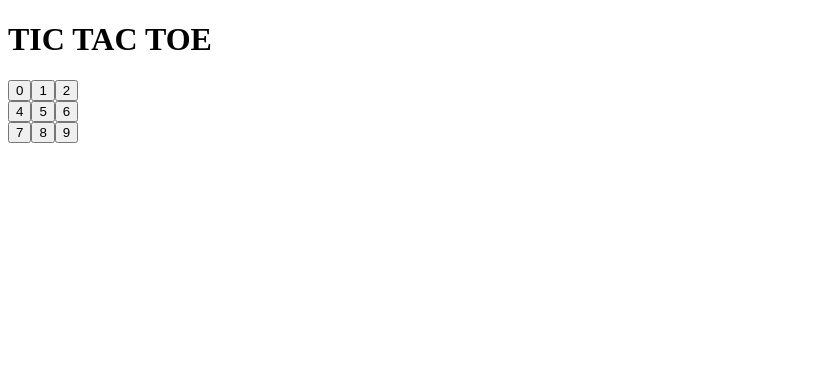
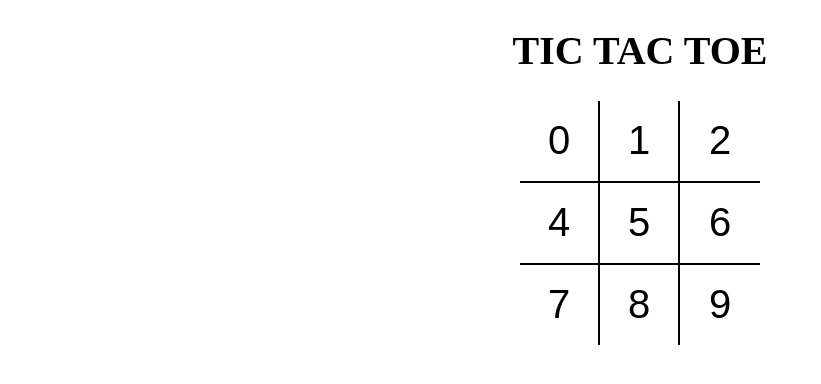
Before and after one commit to ineerajsharma/tic-tac-toe, a React (Vite) app: page / in a window 1280 px wide. Shown: the top 384 px of the page, without its empty margins (0-821 px from the left). Built offline with nearby package versions, Linux system fonts and the light colour scheme; the HTML template or start-up script is replaced by a standard one.

Commit message:
Added saas and styling

```diff
--- a/package.json
+++ b/package.json
@@ -25,6 +25,7 @@
     "eslint-plugin-react": "^7.27.1",
     "prettier": "^2.5.0",
     "rimraf": "^3.0.2",
+    "sass": "^1.43.5",
     "vite": "^2.6.7"
   },
   "babel": {
--- a/src/App.jsx
+++ b/src/App.jsx
@@ -1,20 +1,15 @@
 import React from 'react';
 import Board from './components/Board';
 
+import './styles/root.scss';
+
 const App = () => {
   return (
-    <div>
+    <div className="app">
       <h1>TIC TAC TOE</h1>
-      <Board/>
+      <Board />
     </div>
   );
 };
 
 export default App;
-
-// "@babel/eslint-parser": "^7.16.3",
-
-// "parser": "@babel/eslint-parser",
-// "parserOptions": {
-//   "requireConfigFile": false
-// }
--- a/src/components/Board.jsx
+++ b/src/components/Board.jsx
@@ -3,22 +3,22 @@
 
 const Board = () => {
   return (
-    <div>
-      <div>
-        <Square value = {0}/>
-        <Square value = {1}/>
-        <Square value = {2}/>
+    <div className="board">
+      <div className="board-row">
+        <Square value={0} />
+        <Square value={1} />
+        <Square value={2} />
       </div>
 
-      <div>
-        <Square value = {4}/>
-        <Square value = {5}/>
-        <Square value = {6}/>
+      <div className="board-row">
+        <Square value={4} />
+        <Square value={5} />
+        <Square value={6} />
       </div>
-      <div>
-        <Square value = {7}/>
-        <Square value = {8}/>
-        <Square value = {9}/>
+      <div className="board-row">
+        <Square value={7} />
+        <Square value={8} />
+        <Square value={9} />
       </div>
     </div>
   );
--- a/src/components/Square.jsx
+++ b/src/components/Square.jsx
@@ -1,7 +1,11 @@
 import React from 'react';
 
-const Square = ({value}) => {
-  return <button type="button"> {value}</button>;
+const Square = ({ value }) => {
+  return (
+    <button type="button" className="square">
+      {value}
+    </button>
+  );
 };
 
 export default Square;
--- /dev/null
+++ b/src/styles/root.scss
@@ -0,0 +1,43 @@
+body {
+  padding: 0;
+  margin: 0;
+}
+
+button {
+  background: none;
+  border: none;
+  outline: none;
+  &:hover {
+    cursor: pointer;
+  }
+}
+
+.app {
+  font-size: 20px;
+  display: flex;
+  flex-direction: column;
+  align-items: center;
+}
+
+.board {
+  .board-row {
+    display: flex;
+    flex-direction: row;
+    border-bottom: 2px solid #000;
+    &:last-child {
+      border-bottom: none;
+    }
+    .square {
+      width: 80px;
+      height: 80px;
+      border-right: 2px solid #000;
+      font-size: 2.5rem;
+      padding: 0;
+      overflow: hidden;
+      transition: all 0.2s;
+      &:last-child {
+        border-right: none;
+      }
+    }
+  }
+}
```
Also changed, not shown: 1 other file (tests, documents, lock files or other folders).
